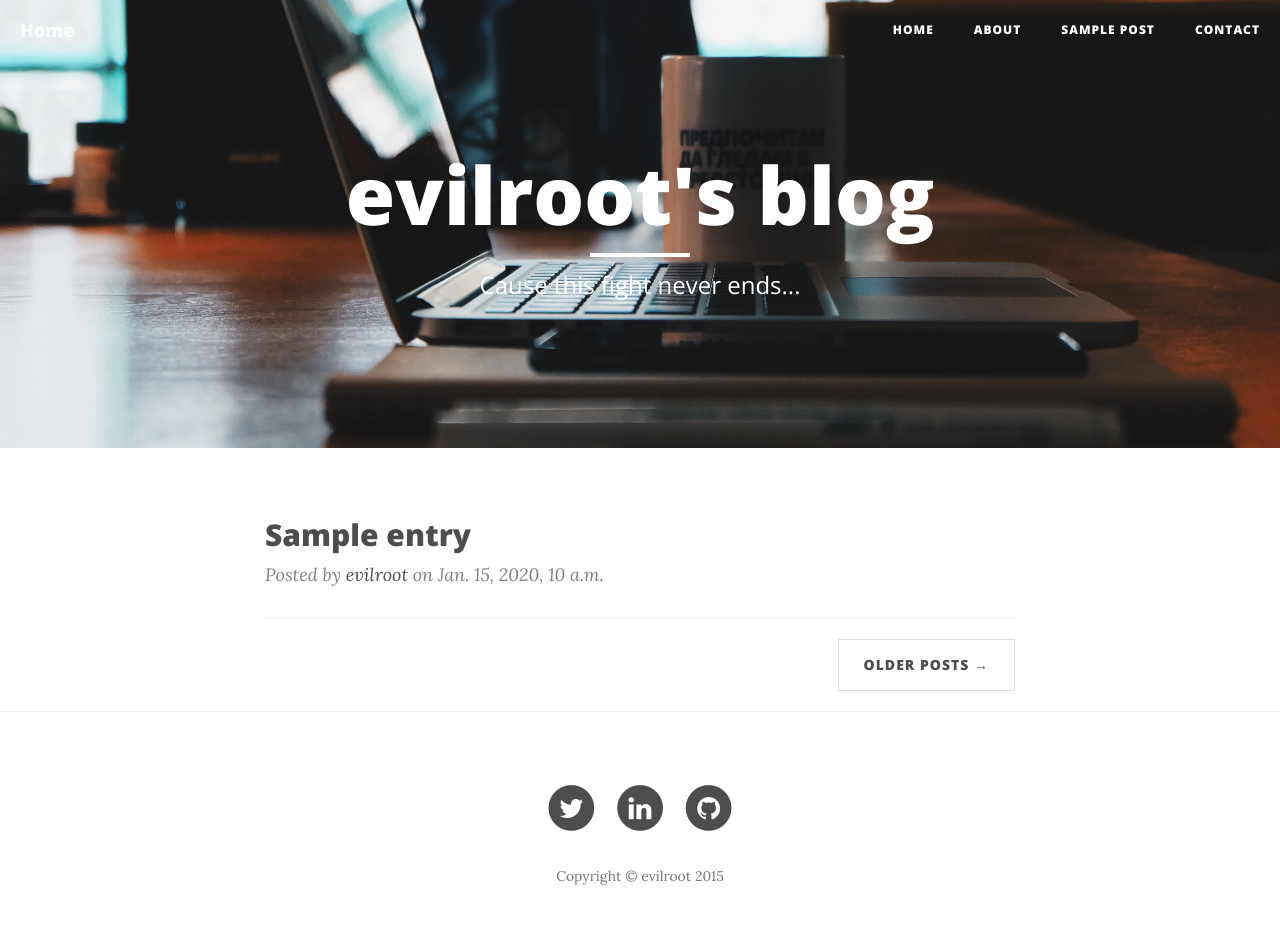
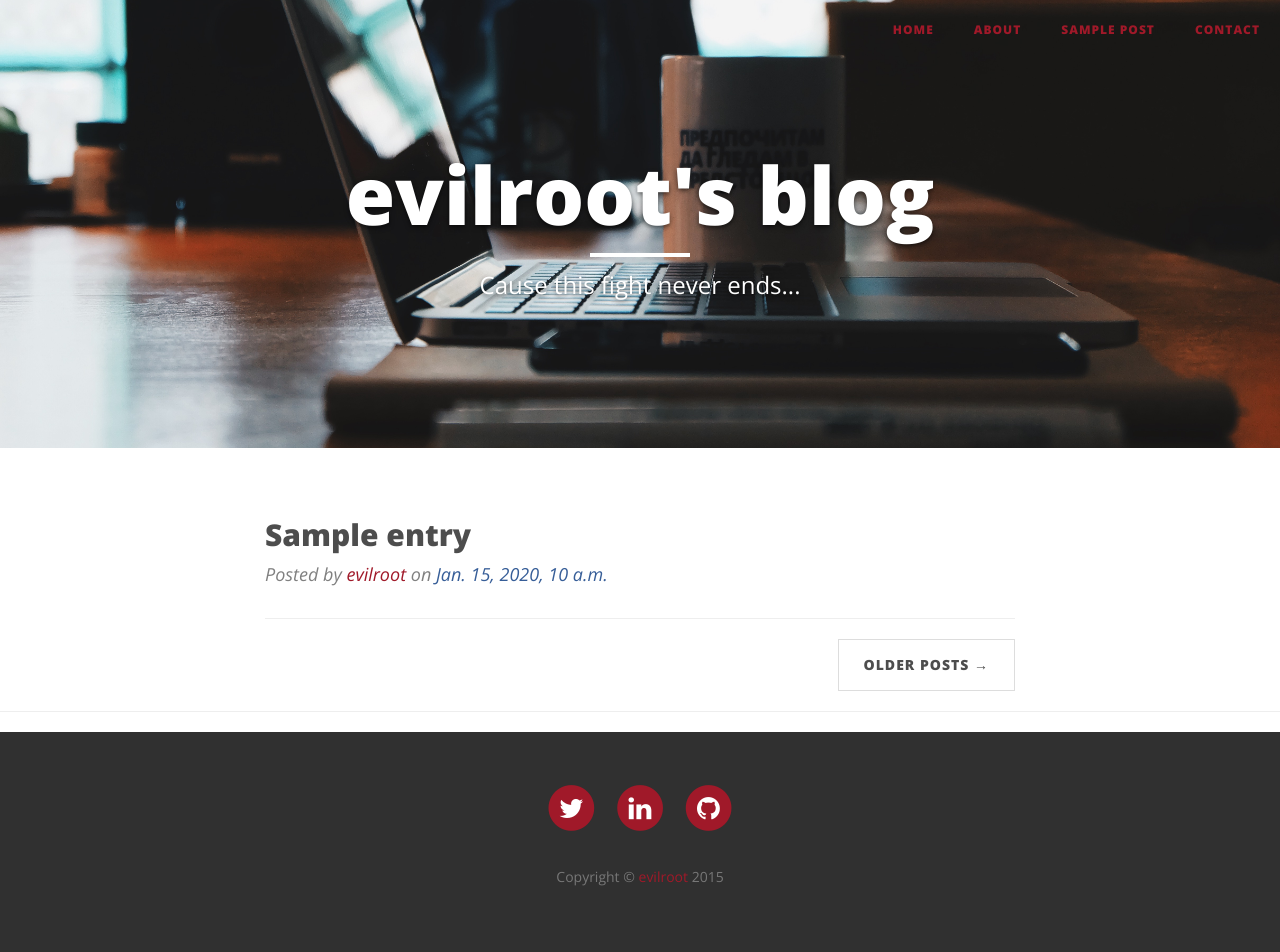
Before and after one commit to evilr00t/djangoblog, a Django app: page / in a window 1280 px wide. Run offline with Django 3.2, Linux system fonts and the light colour scheme; tables that the repository leaves empty hold one stand-in row (values such as "Sample post"); style sheets or scripts are compiled from the project's sources; some libraries are stand-ins or nearby versions.

Commit message:
color changes

```diff
--- a/static/css/monokai.css
+++ b/static/css/monokai.css
@@ -1,6 +1,8 @@
 .codehilite pre {
 background-color: #2d2d2d;
+color: #f8f8f2;
 }
+
 .codehilite .hll { background-color: #49483e }
 .codehilite .c { color: #75715e } /* Comment */
 .codehilite .err { color: #960050; background-color: #1e0010 } /* Error */
--- a/static/less/clean-blog.less
+++ b/static/less/clean-blog.less
@@ -4,7 +4,7 @@
 // Global Components
 
 body {
-	.serif;
+	.sans-serif;
 	font-size: 20px;
 	color: @gray-dark;
 }
@@ -14,9 +14,6 @@ body {
 p {
 	line-height: 1.5;
 	margin: 30px 0;
-	a {
-		text-decoration: underline;
-	}
 }
 
 h1,
@@ -33,7 +30,8 @@ a {
 	color: @gray-dark;
 	&:hover,
 	&:focus {
-		color: @brand-primary;
+		color: @link;
+		text-decoration: none;
 	}
 }
 
@@ -86,17 +84,17 @@ hr.small {
 			padding: 20px;
 			&:hover,
 			&:focus {
-				color: @white-faded;
+				color: lighten(@link, 20%);
 			}
 		}
 		.nav {
 			li {
 				a {
-					color: white;
+					color: @link;
 					padding: 20px;
 					&:hover,
 					&:focus {
-						color: @white-faded;
+						color: lighten(@link, 20%);
 					}
 				}
 			}
@@ -127,7 +125,7 @@ hr.small {
 				color: @gray-dark;
 				&:hover,
 				&:focus {
-					color: @brand-primary;
+					color: darken(@gray-dark, 20%);
 				}
 			}
 			.nav {
@@ -136,7 +134,7 @@ hr.small {
 						color: @gray-dark;
 						&:hover,
 						&:focus {
-							color: @brand-primary;
+							color: lighten(@link, 20%);
 						}
 					}
 				}
@@ -166,6 +164,7 @@ hr.small {
 	.post-heading,
 	.page-heading {
 		padding: 100px 0 50px;
+		text-shadow: 0 2px 5px rgba(0,0,0,0.6);
 		color: white;
 		@media only screen and (min-width: 768px) {
 			padding: 150px 0;
@@ -180,6 +179,7 @@ hr.small {
 		}
 		.subheading {
 			font-size: 24px;
+			text-shadow: 0 2px 5px rgba(0,0,0,0.6);
 			line-height: 1.1;
 			display: block;
 			.sans-serif;
@@ -213,7 +213,7 @@ hr.small {
 			font-weight: 300;
 			font-size: 20px;
 			a {
-				color: white;
+				color: @link;
 			}
 		}
 		@media only screen and (min-width: 768px) {
@@ -234,8 +234,7 @@ hr.small {
 		color: @gray-dark;
 		&:hover,
 		&:focus {
-			text-decoration: none;
-			color: @brand-primary;
+			color: @link;
 		}
 		> .post-title {
 			font-size: 30px;
@@ -254,14 +253,17 @@ hr.small {
 		font-style: italic;
 		margin-top: 0;
 		> a {
-			text-decoration: none;
-			color: @gray-dark;
+			font-style: bold;
+			color: @link;
 			&:hover,
 			&:focus {
-				color: @brand-primary;
-				text-decoration: underline;
+				color: lighten(@link, 25%);
 			}
 		}
+		> span {
+		color: @date-color;
+		}
+
 	}
 	@media only screen and (min-width: 768px) {
 		> a {
@@ -292,6 +294,8 @@ hr.small {
 }
 
 footer {
+	background: #303030;
+	color: #D3D3D3;
 	padding: 50px 0 65px;
 	.list-inline {
 		margin: 0;
@@ -301,6 +305,13 @@ footer {
 		font-size: 14px;
 		text-align: center;
 		margin-bottom: 0;
+	}
+	a {
+		color: @link;
+		&:hover,
+		&:focus {
+			color: lighten(@link, 25%);
+		}
 	}
 }
 
@@ -412,8 +423,8 @@ form .row:first-child .floating-label-form-group {
 		> a:hover,
 		> a:focus {
 			color: white;
-			background-color: @brand-primary;
-			border: 1px solid @brand-primary;
+			background-color: @link;
+			border: 1px solid @link;
 		}
 	}
 
--- a/static/less/variables.less
+++ b/static/less/variables.less
@@ -1,7 +1,9 @@
 // Variables
 
-@brand-primary: #0085A1;
+@brand-primary: darken(#0085A1, 10%);
 @gray-dark: lighten(black, 30%);
 @gray: lighten(black, 50%);
 @white-faded: fade(white, 80%);
 @gray-light: #eee;
+@link: darken(#e13e52, 20%);
+@date-color: #375e98;
--- a/templates/base.html
+++ b/templates/base.html
@@ -45,7 +45,7 @@
                     <span class="icon-bar"></span>
                     <span class="icon-bar"></span>
                 </button>
-                <a class="navbar-brand" href="http://blog.e-dot.pl">Home</a>
+            <!--    <a class="navbar-brand" href="http://blog.e-dot.pl">Home</a> -->
             </div>
 
             <!-- Collect the nav links, forms, and other content for toggling -->
@@ -141,7 +141,7 @@
                             </a>
                         </li>
                     </ul>
-                    <p class="copyright text-muted">Copyright &copy; evilroot 2015</p>
+                    <p class="copyright text-muted">Copyright &copy; <a href="/about-me">evilroot</a> 2015</p>
                 </div>
             </div>
         </div>
--- a/templates/home.html
+++ b/templates/home.html
@@ -7,7 +7,7 @@
                             <a href="/post/{{object.slug}}">{{ object.title }}</a>
                         </h2>
                     </a>
-                    <p class="post-meta">Posted by <a href="/about-me">evilroot</a> on {{ object.created }}</p>
+                    <p class="post-meta">Posted by <a href="#">evilroot</a> on <span>{{ object.created }}</span></p>
                 </div>
                 <hr>
 {% endfor %}
```
Also changed, not shown: 1 other file.
